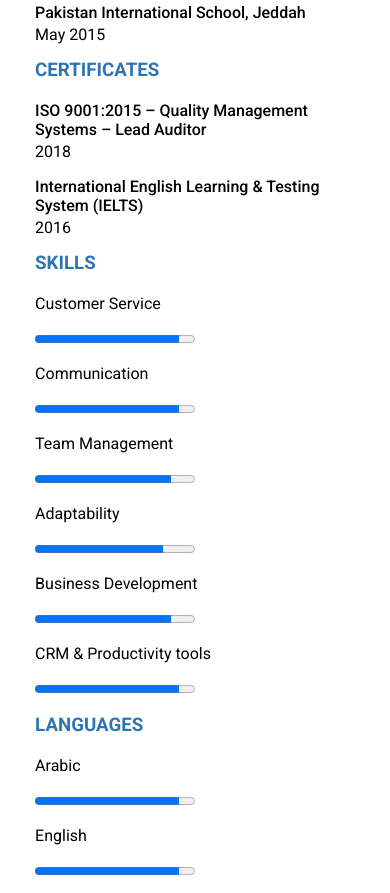
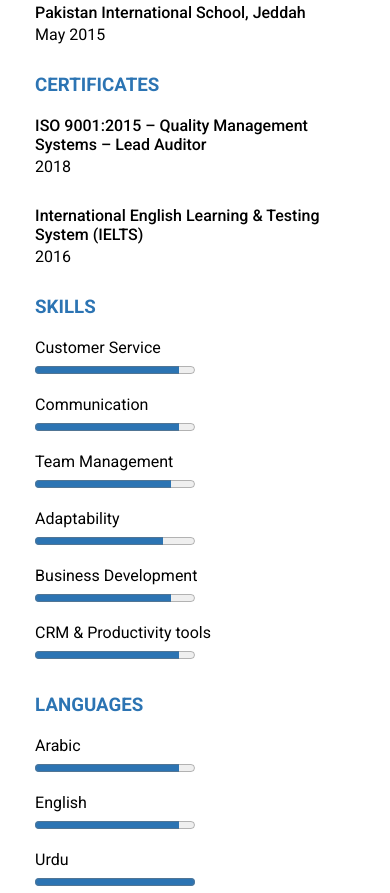
Before and after one commit to meh7san/resume, a plain HTML site: page index.html in a window 390 px wide. Shown: the part 3024-3917 px from the top of the page. Drawn offline with nearby package versions, Linux system fonts and the light colour scheme.

Commit message:
Update style.css

```diff
--- a/style.css
+++ b/style.css
@@ -129,7 +129,7 @@ a{
 }
 
 #main > .container > .right-panel {
-    grid-area: 1 / 2 / 8 / 2;
+    grid-area: 1 / 2 / 18 / 2;
 }
 
 #main > .container > .right-panel > .sub-title {
@@ -146,6 +146,13 @@ a{
     margin-bottom: 3px;
 }
 
+.lineitems{
+    margin-bottom: 3px;
+}
+
+progress{
+    accent-color: #2C74B3;
+}
 
 @media (max-width:832px) {
 
@@ -161,7 +168,7 @@ a{
     }
 
     #main > .container > .right-panel > .description {
-        margin-bottom: 10px;
+        margin-bottom: 30px;
     }
 
     .sub-title {
```
